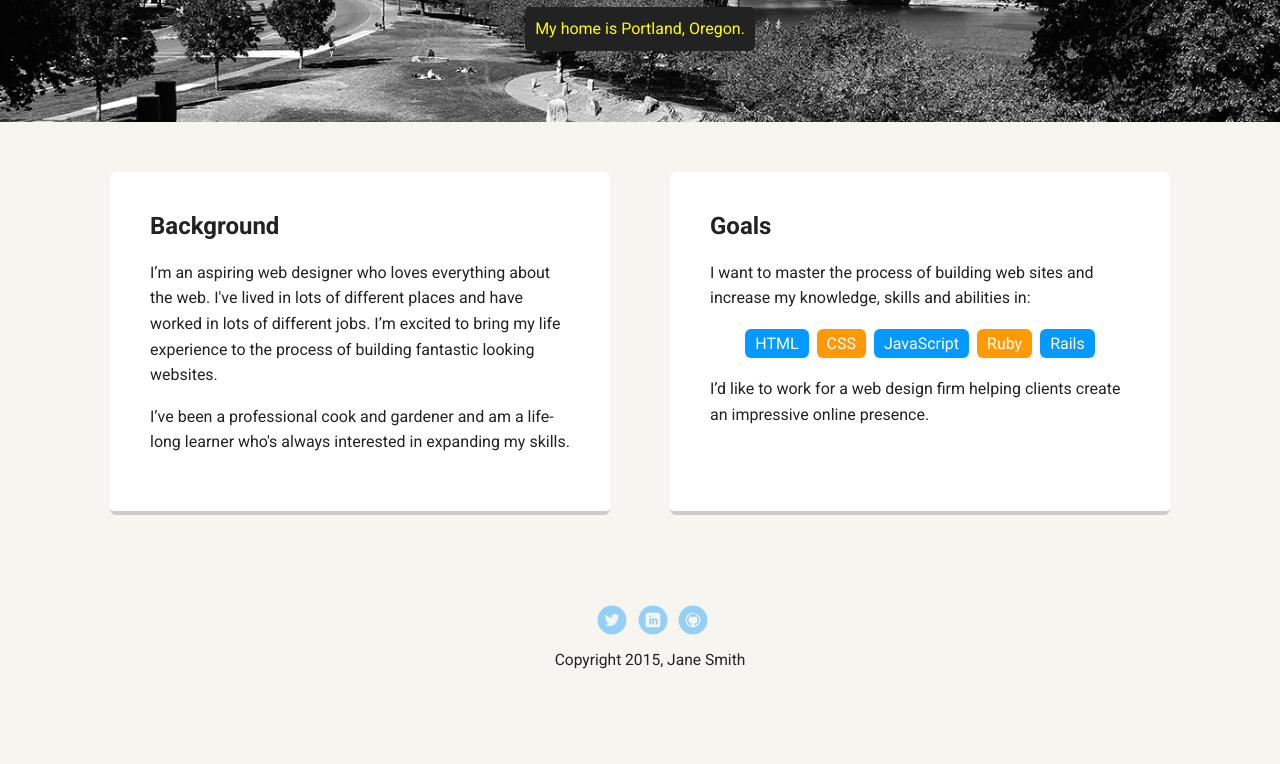
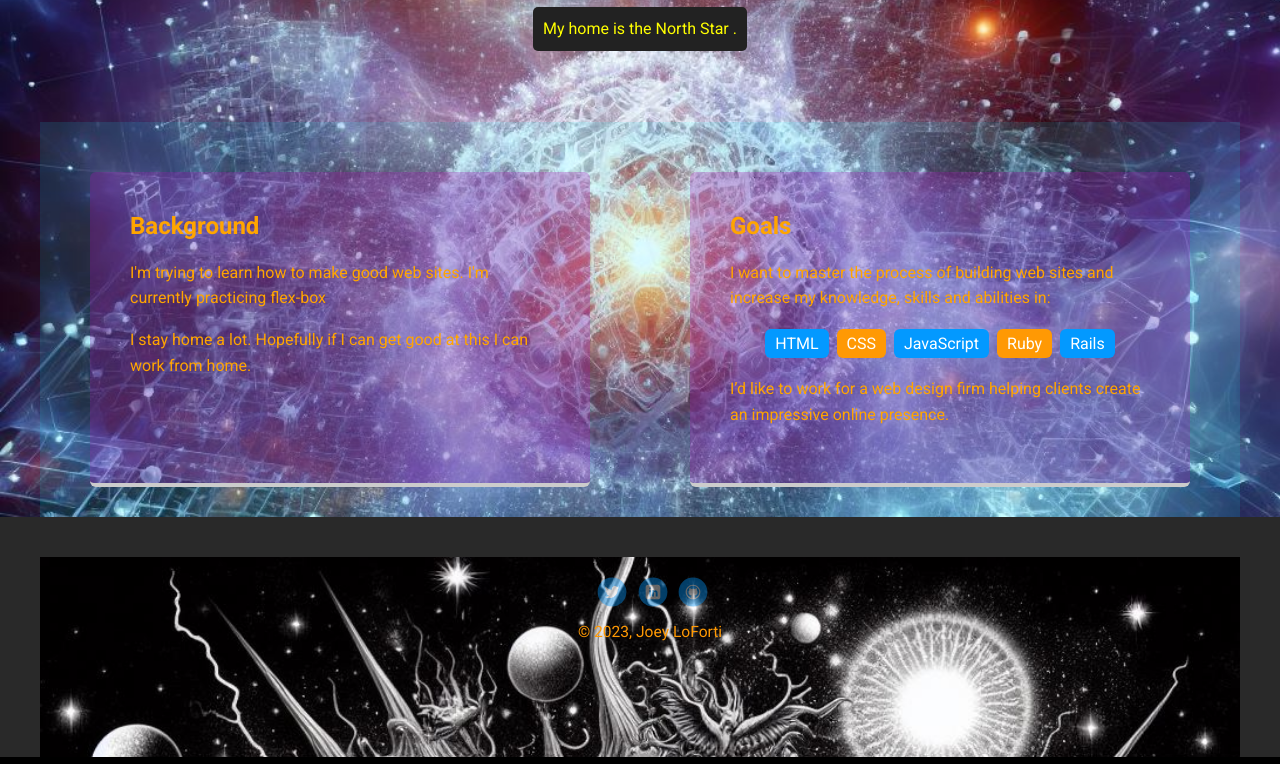
Before and after one commit to jobiju42/portfolio_update_v1, a plain HTML site: page index.html in a window 1280 px wide. Shown: the part 348-1112 px from the top of the page. Drawn offline with Linux system fonts and the light colour scheme; a web font is replaced by a local one.

Commit message:
implemented wrapper filled with background image

```diff
--- a/index.html
+++ b/index.html
@@ -10,28 +10,28 @@
   <link href="https://fonts.googleapis.com/css?family=Muli%7CRoboto:400,300,500,700,900" rel="stylesheet"></head>
   <body>
 
-    <div class="main-nav">
+    <nav class="main-nav">
       <ul class="nav">
-          <li class="name">Jane Smith</li>
+        <li class="name">Joey LoForti</li>
         <li><a href="#">Home</a></li>
         <li><a href="#">Experience</a></li>
       </ul>
-    </div>
-
+    </nav>
+    <div id="wrapper">
       <header>
-      <img src="images/me.png" alt="Drawing of Jane Smith" class="profile-image">
-      <h1 class="tag name">Hello, I’m Jane.</h1>
-      <p class="tag location">My home is Portland, Oregon.</p>
+        <img src="images/profile_pic_sky_jelly.jpg" alt="Drawing of Jane Smith" class="profile-image">
+        <h1 class="tag name">Hello, I’m Joey.</h1>
+        <p class="tag location">My home is the North Star .</p>
       </header>
 
       <main class="flex">
-      <div class="card">
+        <section class="card">
           <h2>Background</h2>
-        <p>I’m an aspiring web designer who loves everything about the web. I've lived in lots of different places and have worked in lots of different jobs. I’m excited to bring my life experience to the process of building fantastic looking websites.</p>
-        <p>I’ve been a professional cook and gardener and am a life-long learner who's always interested in expanding my skills.</p>
-      </div>
+          <p>I'm trying to learn how to make good web sites.  I'm currently practicing flex-box</p>
+          <p>I stay home a lot.  Hopefully if I can get good at this I can work from home.</p>
+        </section>
 
-      <div class="card">
+        <section class="card">
           <h2>Goals</h2>
           <p>I want to master the process of building web sites and increase my knowledge, skills and abilities in:</p>
           <ul class="skills">
@@ -42,8 +42,8 @@
             <li>Rails</li>
           </ul>
           <p>I’d like to work for a web design firm helping clients create an impressive online presence.</p>
+        </section>
       </div>
-
     </main>
     <footer>
       <ul>
@@ -51,7 +51,7 @@
         <li><a href="#" class="social linkedin">LinkedIn</a></li>
         <li><a href="#" class="social github">Github</a></li>
       </ul>
-      <p class="copyright">Copyright 2015, Jane Smith</p>
+      <p class="copyright">&copy; 2023, Joey LoForti</p>
     </footer>
   </body>
   </html>
--- a/styles.css
+++ b/styles.css
@@ -2,16 +2,27 @@
 * {
   box-sizing: border-box;
 }
+html {
+  background-color: black;
+
+}
 
 body {
   margin: 0;
-  padding: 0;
+  padding: auto;
+  width: 100vw;
   text-align: center;
   font-family: 'Roboto', sans-serif;
   color: #222;
-  background: #f7f5f0;
-  display: flex;
-  flex-direction: column;
+  background-color: rgba(254, 252, 254, 0.161);
+  margin-bottom: -50px;
+  padding-bottom: -50px;
+  align-items: stretch;
+}
+
+#wrapper {
+  background-image: url('images/sky_matrix_orb.jpg');
+  background-size: cover;
 }
 /* Link Styles */
 
@@ -59,7 +70,7 @@ a:hover {
 
 header {
   text-align: center;
-  background: url('images/portland.jpg') no-repeat top center ;
+
   background-size: cover;
   overflow: hidden;
   padding-top: 60px;
@@ -78,6 +89,8 @@ header .profile-image {
 header .profile-image:hover {
   transform: scale(1.2) rotate(5deg);
 }
+
+
 .tag {
   background-color: #efefef;
   color: black;
@@ -91,11 +104,12 @@ header .profile-image:hover {
   color: yellow;
 }
 .card {
+  color: orange;
   margin: 30px;
   padding: 20px 40px 40px;
   max-width: 500px;
   text-align: left;
-  background: #fff;
+  background: #a316b349;
   border-bottom: 4px solid #ccc;
   border-radius: 6px;
   transition: all .5s;
@@ -123,9 +137,14 @@ ul.skills {
 }
 
 footer {
-  width: 100%;
+  width: 100vw;
   min-height: 30px;
   padding: 20px 0 40px 20px;
+  background-image: url('images/white_pony_trippin.jpg');
+  background-size: cover;
+  min-height: 25vh;
+  color:#ff9904;
+
 }
 
 footer .copyright {
@@ -169,6 +188,12 @@ a.social:hover {
   clear: both;
 }
 
+.flex {
+  background-color: rgba(0, 255, 255, 0.116);
+}
+
+
+
 /* Styles for larger screens */
 @media screen and (min-width: 720px) {
 
```
Lines whose indentation alone changed are shown as unchanged.
